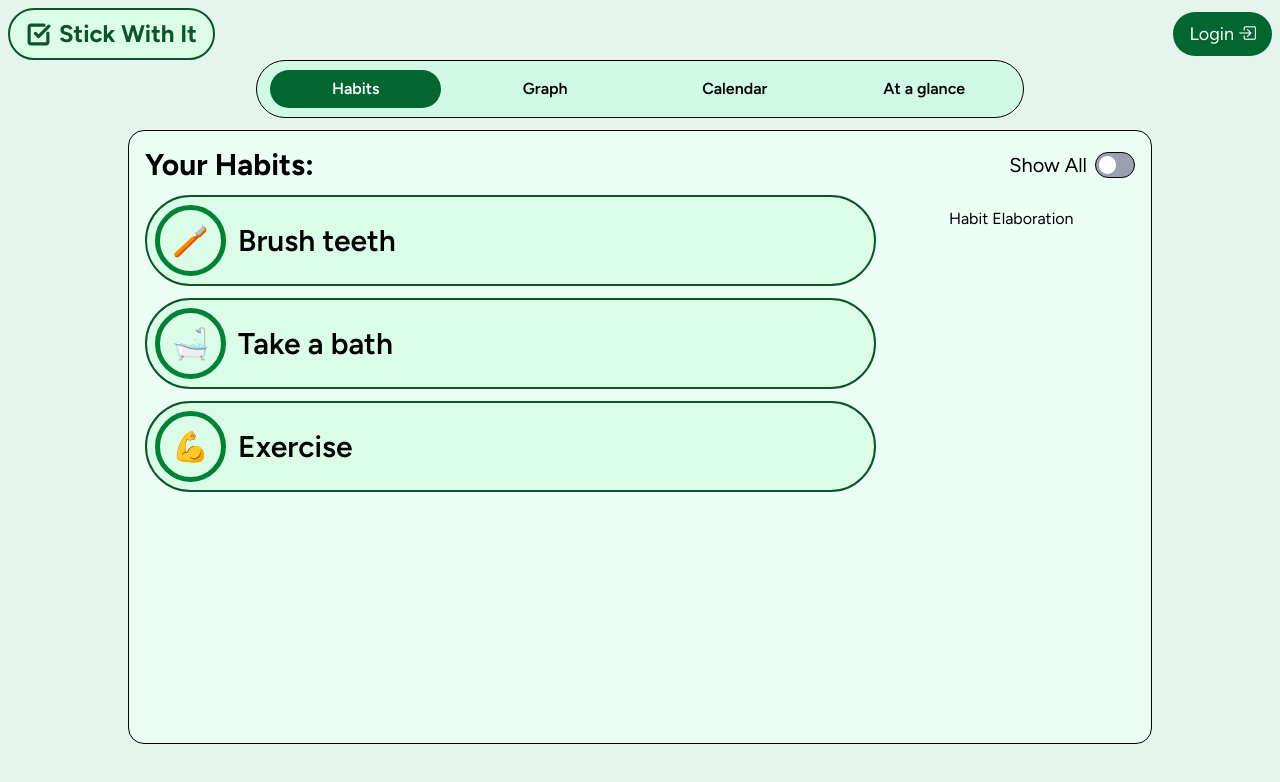
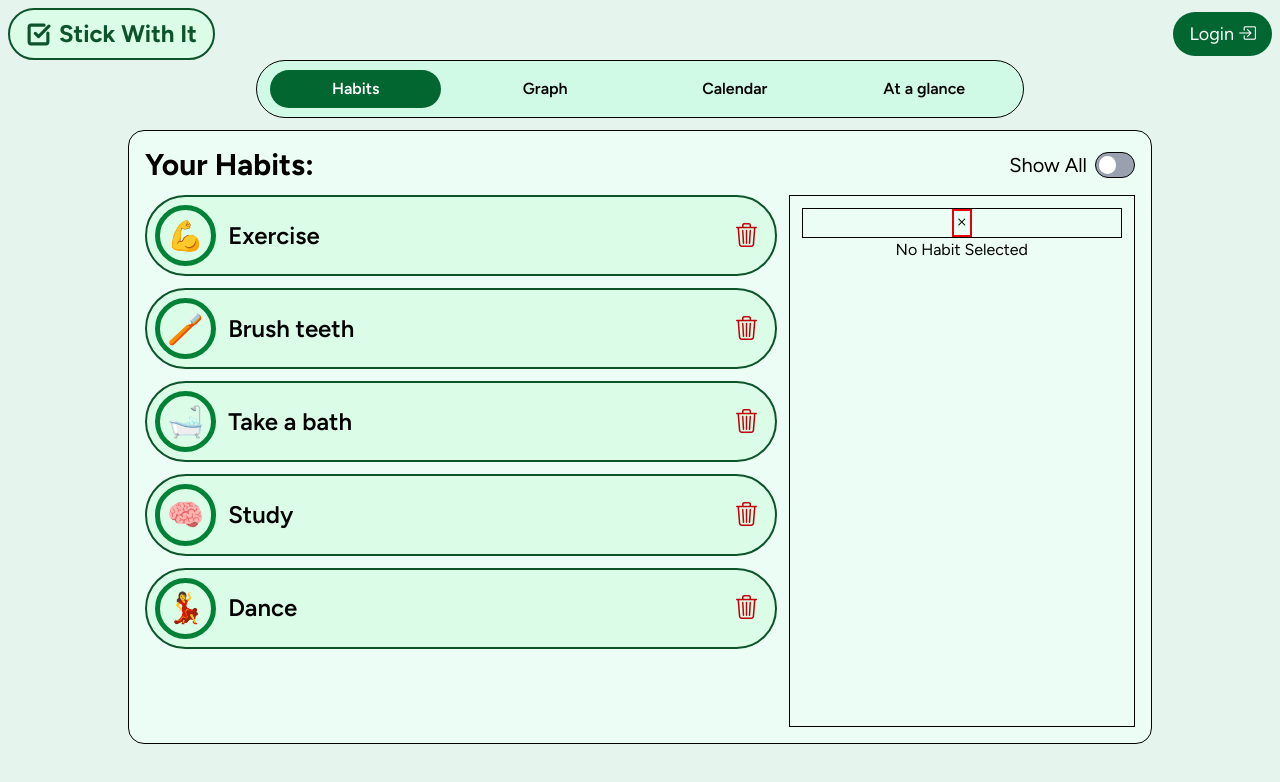
Before and after one commit to zarwaan/stick-with-it, a React (Vite) app: page / in a window 1280 px wide. Shown: the top 782 px of the page. Built offline with nearby package versions, Linux system fonts and the light colour scheme.

Commit message:
added week and sidebar for habits

```diff
--- a/src/components/HabitsView/Habit.jsx
+++ b/src/components/HabitsView/Habit.jsx
@@ -1,17 +1,34 @@
+import { useState } from "react"
+import { motion } from "motion/react";
+import { useHabitContext } from "../../providers/HabitProvider";
+
 export default function Habit({habit}) {
+    const [deleteHover, setDeleteHover] = useState(false);
+    const {openHabit} = useHabitContext();
     return (
-        <div className="border border-2 border-green-900 rounded-full flex flex-row p-2 gap-3
-                        bg-green-100">
+        <motion.div className="border border-2 border-green-900 rounded-full flex flex-row p-2 gap-3
+                        bg-green-100 cursor-pointer"
+                        whileTap={{y:2}}
+                        onClick={()=>openHabit(habit)}>
             <div className="border- border-green-700 border-5 w-[10%] rounded-full aspect-square flex-center text-3xl">
                 <span className="tex-shadow-[-3px_3px_5px_rgb(0_0_0_/_0.5)]">
                     {habit.emoji}
                 </span>
             </div>
-            <div className="border- border-blue-700 flex-1 flex items-center">
-                <span className="w-fit border- h-fit text-3xl font-semibold">
+            <div className="border- border-blue-700 flex-1 flex items-center justify-between">
+                <span className="w-fit border-\ h-fit text-2xl font-semibold">
                     {habit.title}
                 </span>
+                <div className="mr-2">
+                    <div className="text-red-700 text-2xl cursor-pointer"
+                        onMouseEnter={()=>setDeleteHover(true)}
+                        onMouseLeave={()=>setDeleteHover(false)}>
+                        <i className={`bi ${deleteHover ? "bi-trash3-fill" : "bi-trash3"}`}></i>
+                    </div>
+                </div>
             </div>
-        </div>
+        </motion.div>
     )
 }
+
+//remember to stop propagation of delete
--- a/src/components/HabitsView/HabitsView.jsx
+++ b/src/components/HabitsView/HabitsView.jsx
@@ -1,11 +1,13 @@
 import { useEffect } from "react"
-import { allHabits,todayHabits } from "./habits"
+import { allHabits } from "./habits"
 import ShowAllToggle from "./ShowAllToggle"
 import { useHabitContext } from "../../providers/HabitProvider"
 import Habit from "./Habit";
+import { week, weekAbbr, weekSingleLetter, today } from "../../helpers/calendar";
+import { AnimatePresence, motion} from "motion/react";
 
 export default function HabitsView() {
-    const {showAll} = useHabitContext();
+    const {showAll, currentHabitView, closeHabit, sideBarOpen} = useHabitContext();
 
     return (
         <div className="flex flex-col p-2 h-full gap-3">
@@ -16,21 +18,52 @@ export default function HabitsView() {
                 <ShowAllToggle></ShowAllToggle>
             </div>
             <div className="flex flex-row h-[100%] border-blue-700 overflow-hidden">
-                <div className=" border-red-700 pr-3 flex flex-col gap-3 w-[75%] h-[100%] overflow-y-scroll" id="habit-list">
+                <div className=" border-red-700 pr-3 flex flex-1 flex-col gap-3 h-[100%] overflow-y-scroll" id="habit-list">
                     {
-                        showAll ?
-                        allHabits.map((habit,index) => {
-                            return (<Habit key={index} habit={habit}></Habit>)
-                        })
-                        :
-                        todayHabits.map((habit,index) => {
-                            return (<Habit key={index} habit={habit}></Habit>)
+                        // showAll ?
+                        // allHabits.map((habit,index) => {
+                        //     return (<Habit key={index} habit={habit}></Habit>)
+                        // })
+                        // :
+                        // todayHabits.map((habit,index) => {
+                        //     return (<Habit key={index} habit={habit}></Habit>)
+                        // })
+
+                        allHabits.map((habit, index) => {
+                            const todayDaynum = week.indexOf(today)
+                            if(habit.dayArray[todayDaynum] || (!habit.dayArray[todayDaynum] && showAll)){
+                                return (<Habit key={index} habit={habit}></Habit>)
+                            }
+                            return null;
                         })
                     }
                 </div>
-                <div className="p-3 flex-1">
-                    Habit Elaboration
-                </div>
+
+                <AnimatePresence initial={false}>
+                {
+
+                    sideBarOpen ? (
+                    <motion.div className="p-3 w-0 border flex flex-col"
+                                initial={{padding: "none", width: "0%", border: "none"}}
+                                animate={{padding: "calc(var(--spacing) * 3)", width: "35%", border: "1px solid black"}}
+                                exit={{padding: "none", width: "0%", border: "none"}}
+                                transition={{duration: 0.3, ease: "easeOut"}}>
+                        <div className="border">
+                            <button onClick={() => closeHabit()} className="border-2 border-red-600"><i className="bi bi-x"></i></button>
+                        </div>
+                        <div>
+                            {
+                            currentHabitView ?
+                            currentHabitView.emoji + " " + currentHabitView.title
+                            :
+                            "No Habit Selected"
+                            }
+                        </div>
+                    </motion.div> )
+                    :
+                    null
+                }
+                    </AnimatePresence>
             </div>
         </div>
     )
--- a/src/components/HabitsView/habits.js
+++ b/src/components/HabitsView/habits.js
@@ -1,25 +1,31 @@
 let id = 1;
 
 class Habit {
-    constructor(title, emoji) {
+    constructor(title, emoji, dayArray) {
+        this.id = id++;
         this.title = title;
         this.emoji = emoji;
-        this.id = id++;
+        this.dayArray = dayArray;
     }
 }
 
-const ReadBook = new Habit("Read a book","📖")
-const Exercise = new Habit("Exercise","💪")
-const Brush = new Habit("Brush teeth","🪥")
-const Bathe = new Habit("Take a bath","🛁")
-const Study = new Habit("Study","🧠")
-const Code = new Habit("Code", "💻")
-const Meditate = new Habit("Meditate", "🧘‍♂️")
-const Dance = new Habit("Dance", "💃")
+// [Mon, Tue, Wed, Thurs, Fri, Sat, Sun]
+const weekdays = [1,1,1,1,1,0,0]
+const weekends = [0,0,0,0,0,1,1]
+const everyday = new Array(7).fill(1);
 
-export const todayHabits = [
-    Brush, Bathe, Exercise
-]
+const ReadBook = new Habit("Read a book","📖",weekends)
+const Exercise = new Habit("Exercise","💪",weekdays)
+const Brush = new Habit("Brush teeth","🪥",everyday)
+const Bathe = new Habit("Take a bath","🛁",everyday)
+const Study = new Habit("Study","🧠",weekdays)
+const Code = new Habit("Code", "💻",[0,1,0,1,0,1,1])
+const Meditate = new Habit("Meditate", "🧘‍♂️",weekends)
+const Dance = new Habit("Dance", "💃",[0,0,1,0,0,1,1])
+
+// export const todayHabits = [
+//     Brush, Bathe, Exercise
+// ]
 
 export const allHabits = [
     ReadBook, Exercise, Brush, Bathe, Study, Code, Meditate, Dance
--- /dev/null
+++ b/src/helpers/calendar.js
@@ -0,0 +1,9 @@
+export const week = [
+    'Monday', 'Tuesday', 'Wednesday', 'Thursday', 'Friday', 'Saturday', 'Sunday'
+]
+
+export const weekAbbr = week.map((day) => day.slice(0,3))
+
+export const weekSingleLetter = week.map((day) => day.slice(0,1))
+
+export const today = "Wednesday"
--- a/src/providers/HabitProvider.jsx
+++ b/src/providers/HabitProvider.jsx
@@ -4,9 +4,21 @@ const HabitContext = createContext();
 
 export default function HabitProvider({children}) {
     const [showAll, setShowAll] = useState(false)
+    const [currentHabitView, setCurrentHabitView] = useState(null)
+    const [sideBarOpen, setSideBarOpen] = useState(true)
+
+    const openHabit = (habit) => {
+        setCurrentHabitView(habit);
+        setSideBarOpen(true);
+    };
+
+    const closeHabit = () => {
+        setCurrentHabitView(null);
+        setSideBarOpen(false);
+    }
 
     return (
-        <HabitContext.Provider value={{showAll, setShowAll}}>
+        <HabitContext.Provider value={{showAll, setShowAll, currentHabitView, sideBarOpen , openHabit, closeHabit}}>
             {children}
         </HabitContext.Provider>
     )
```
